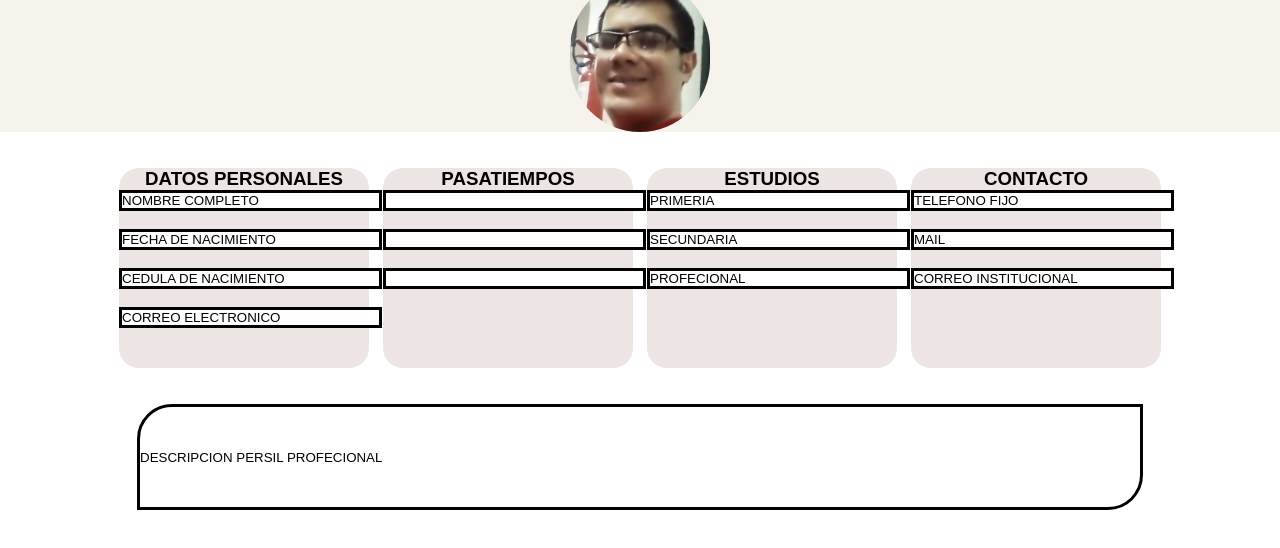
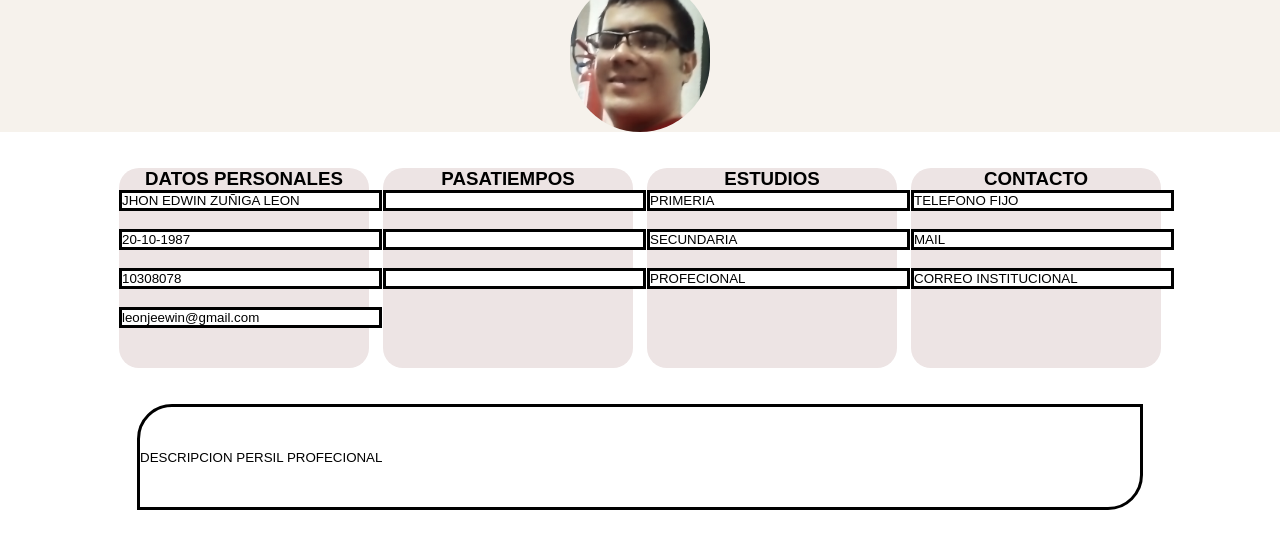
Before and after one commit to leonjzleon/Hojadevida, a plain HTML site: page index.html in a window 1280 px wide. Shown: the part 98-646 px from the top of the page. Drawn offline with Linux system fonts and the light colour scheme.

Commit message:
añadiendo datos personales

```diff
--- a/index.html
+++ b/index.html
@@ -21,19 +21,19 @@
         <article id="caja1">
             <h1>DATOS PERSONALES</h1>
             <div>
-                <input type="text" size="30" value="NOMBRE COMPLETO">
+                <input type="text" size="30" value="JHON EDWIN ZUÑIGA LEON">
             </div>
             <br>
             <div>
-                <input type="text" size="30"  value="FECHA DE NACIMIENTO">
+                <input type="text" size="30"  value="20-10-1987">
             </div>
             <br>
             <div>
-                <input type="text" size="30" value="CEDULA DE NACIMIENTO">
+                <input type="text" size="30" value="10308078">
             </div>
             <br>
             <div>
-                <input type="text" size="30" value="CORREO ELECTRONICO">
+                <input type="text" size="30" value="leonjeewin@gmail.com">
             </div>
         </article>
         <article id="caja2">
```
